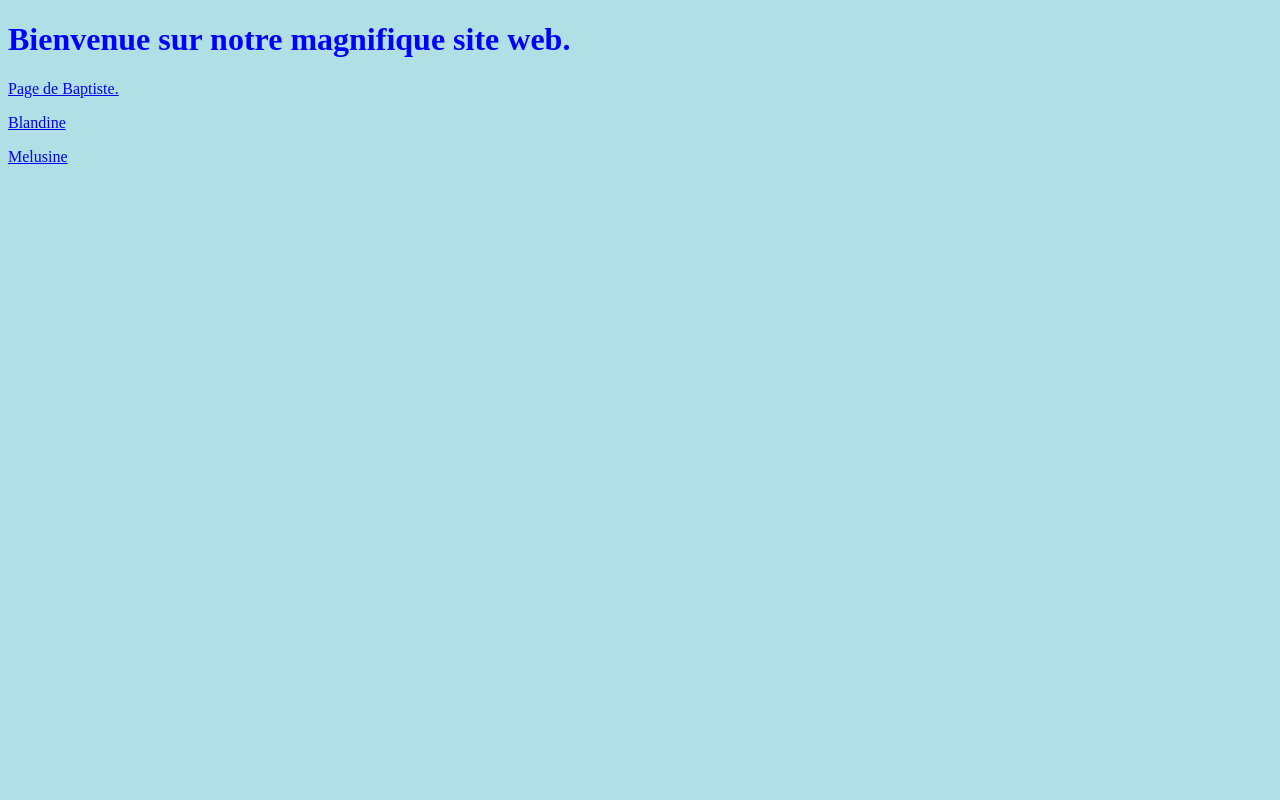
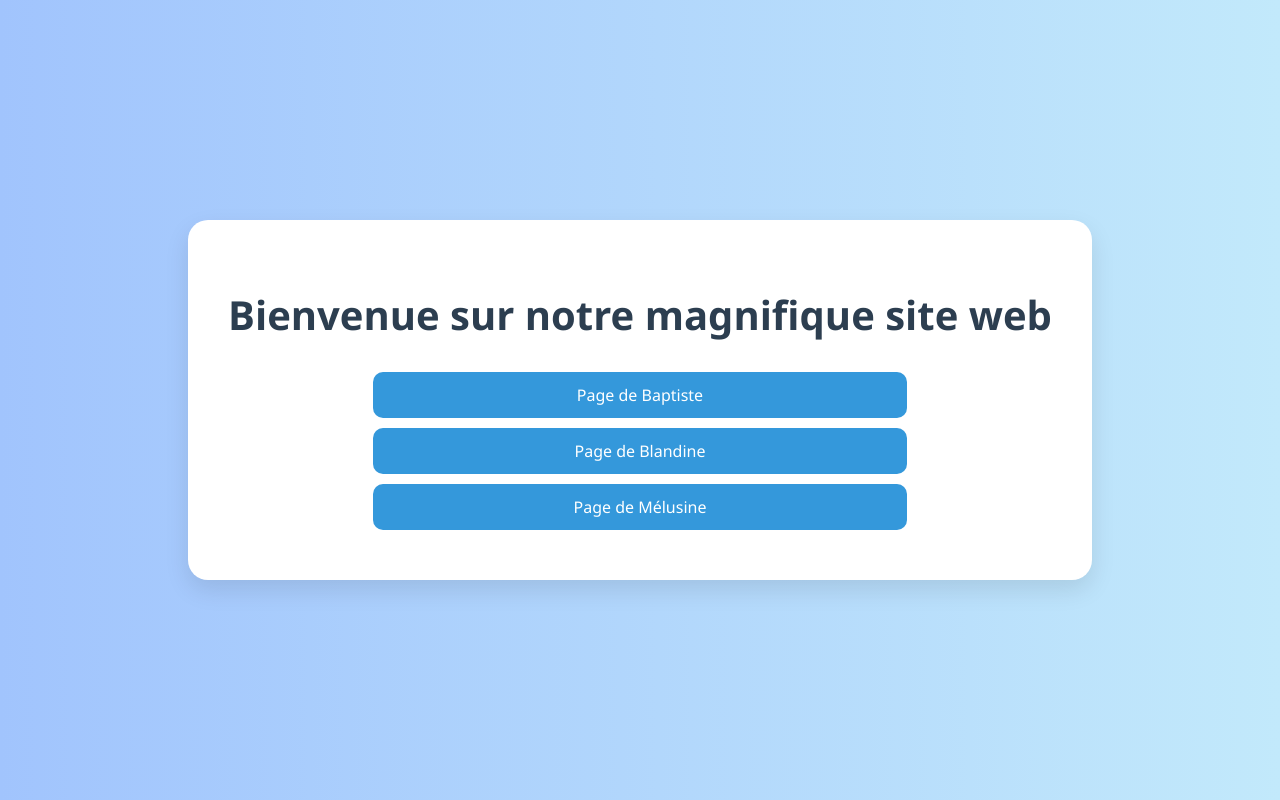
Before and after one commit to Babou-69/Projet_Fin_ann-e_CapECL2A, a plain HTML site: page index.html in a window 1280 px wide. Drawn offline with Linux system fonts and the light colour scheme.

Commit message:
Update index.html

```diff
--- a/index.html
+++ b/index.html
@@ -1,17 +1,64 @@
 <!DOCTYPE html>
-<html>
+<html lang="fr">
 <head>
-<style>
-body {background-color: powderblue;}
-h1   {color: blue;}
-p    {color: red;}
-</style>
+  <meta charset="UTF-8">
+  <meta name="viewport" content="width=device-width, initial-scale=1.0">
+  <title>Accueil</title>
+  <style>
+    body {
+      margin: 0;
+      padding: 0;
+      font-family: "Segoe UI", Tahoma, Geneva, Verdana, sans-serif;
+      background: linear-gradient(to right, #a1c4fd, #c2e9fb);
+      display: flex;
+      justify-content: center;
+      align-items: center;
+      height: 100vh;
+    }
+
+    .container {
+      background-color: white;
+      padding: 40px;
+      border-radius: 20px;
+      box-shadow: 0 10px 25px rgba(0, 0, 0, 0.1);
+      text-align: center;
+    }
+
+    h1 {
+      color: #2c3e50;
+      margin-bottom: 30px;
+      font-size: 2.5em;
+    }
+
+    a {
+      display: block;
+      color: #ffffff;
+      background-color: #3498db;
+      text-decoration: none;
+      padding: 12px 20px;
+      margin: 10px auto;
+      border-radius: 10px;
+      width: 60%;
+      transition: background-color 0.3s ease;
+    }
+
+    a:hover {
+      background-color: #2980b9;
+    }
+
+    @media (max-width: 600px) {
+      a {
+        width: 100%;
+      }
+    }
+  </style>
 </head>
 <body>
-
-<h1>Bienvenue sur notre magnifique site web.</h1>
-<p><a href="Baptiste.html">Page de Baptiste.</a></p>
-<p><a href="Page_Blandine.html">Blandine</a></p>
-<a href="Page_melusine.html">Melusine</a>
+  <div class="container">
+    <h1>Bienvenue sur notre magnifique site web</h1>
+    <a href="Baptiste.html">Page de Baptiste</a>
+    <a href="Page_Blandine.html">Page de Blandine</a>
+    <a href="Page_melusine.html">Page de Mélusine</a>
+  </div>
 </body>
 </html>
```
